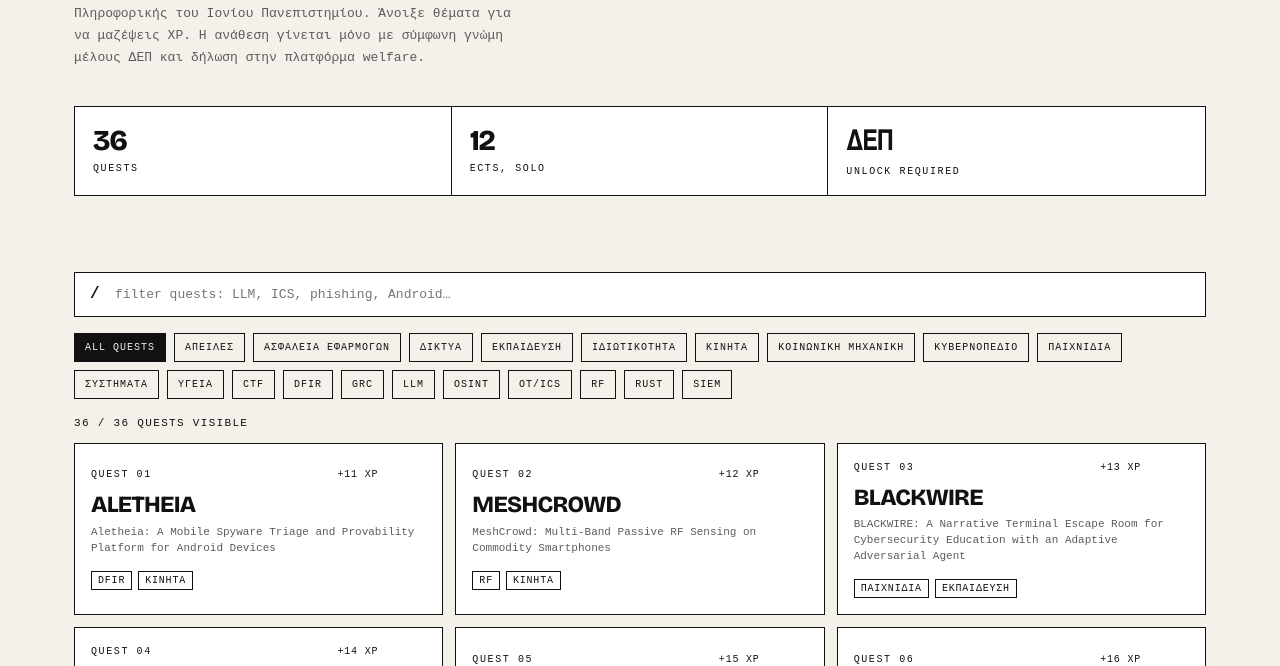
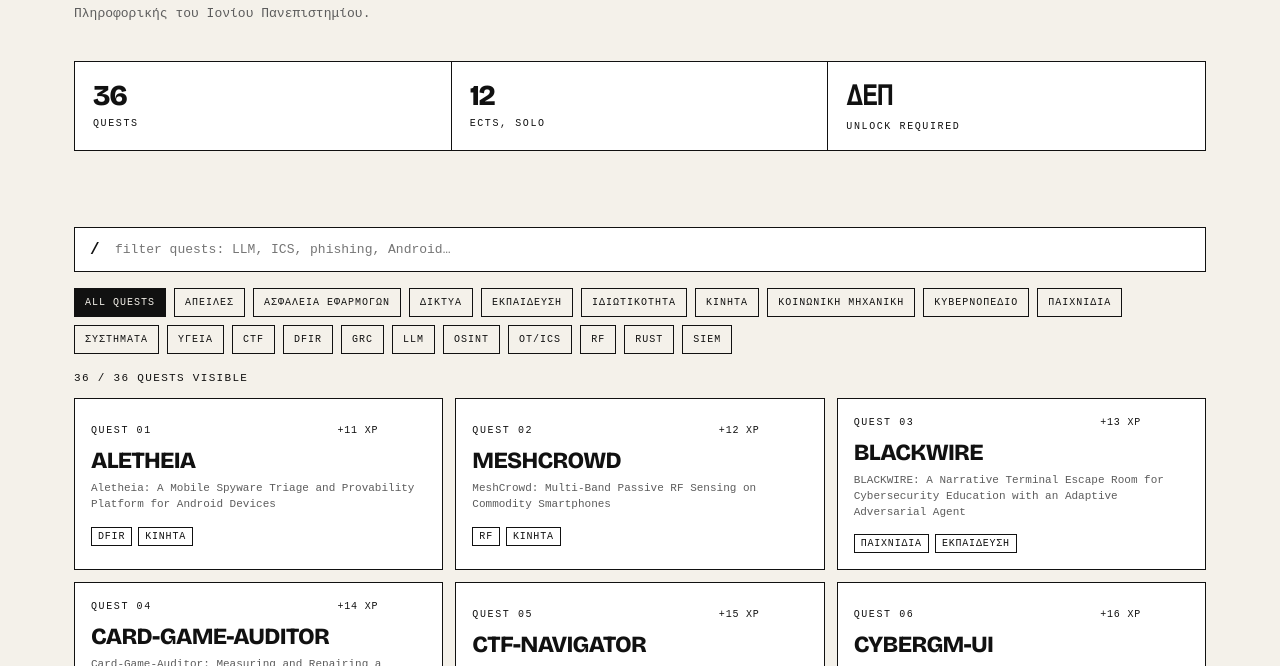
Before and after one commit to dr-skaragiannis/Thesis, a plain HTML site: page docs/index.html in a window 1280 px wide. Shown: the part 434-1100 px from the top of the page. Drawn offline with nearby package versions, Linux system fonts and the light colour scheme; a web font is replaced by a local one.

Commit message:
Remove XP and assignment disclaimer from the catalog lede.
Co-authored-by: Cursor <cursoragent@cursor.com>

```diff
--- a/docs/index.html
+++ b/docs/index.html
@@ -39,7 +39,6 @@
       <h1>THESIS<br /><span class="glitch">BOARD</span></h1>
       <p class="lede">
         Κατάλογος διαθέσιμων θεμάτων πτυχιακής για το Τμήμα Πληροφορικής του Ιονίου Πανεπιστημίου.
-        Άνοιξε θέματα για να μαζέψεις XP. Η ανάθεση γίνεται μόνο με σύμφωνη γνώμη μέλους ΔΕΠ και δήλωση στην πλατφόρμα welfare.
       </p>
       <div class="stats">
         <div class="stat"><b id="stat-count">--</b><span>quests</span></div>
```
